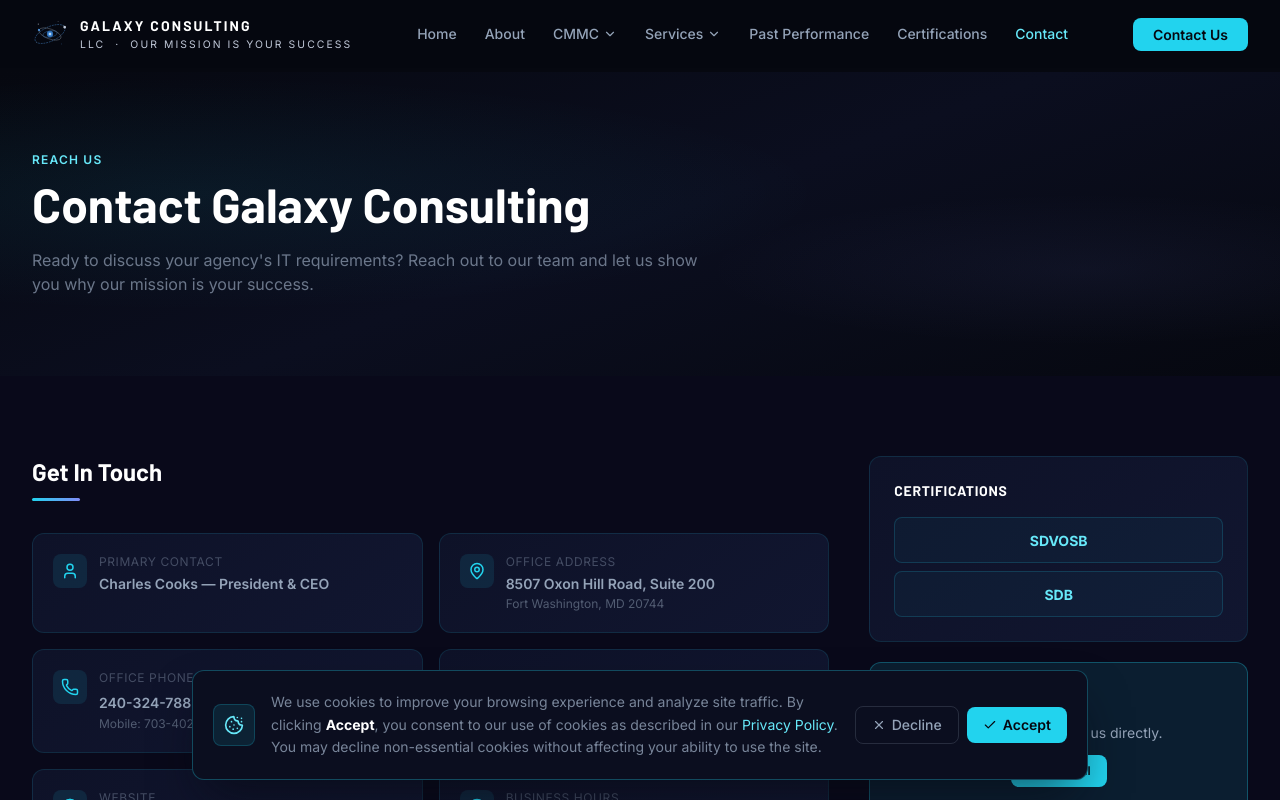
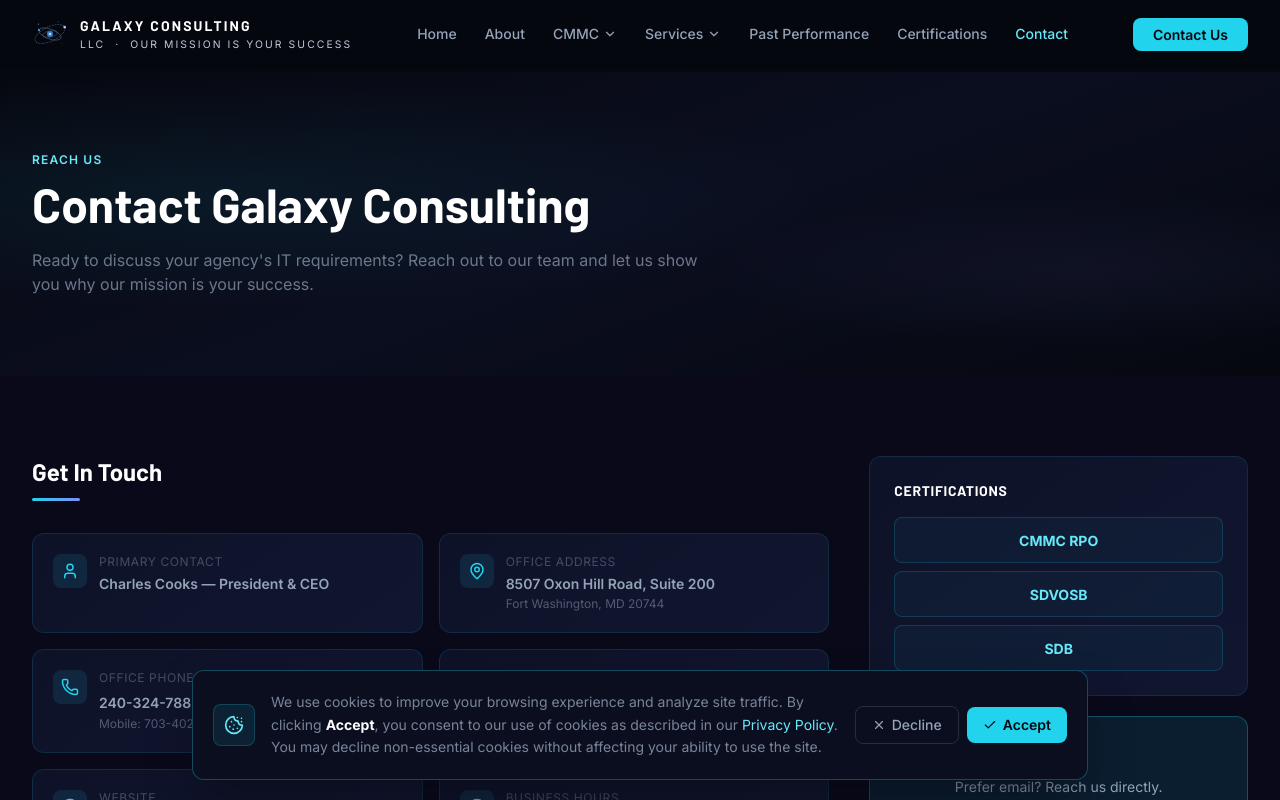
Before and after one commit to gwcusa/galaxy-consulting, a Next.js app: page /contact in a window 1280 px wide. Shown: the top 800 px of the page. Built offline with nearby package versions, Linux system fonts and the light colour scheme.

Commit message:
Add CMMC RPO to contact page certifications sidebar
Co-Authored-By: Claude Sonnet 4.6 <noreply@anthropic.com>

```diff
--- a/src/app/contact/page.tsx
+++ b/src/app/contact/page.tsx
@@ -83,7 +83,7 @@ export default function ContactPage() {
               <div className="card-surface rounded-xl border border-blue-accent/20 p-6">
                 <h3 className="text-white font-bold text-sm uppercase tracking-wider mb-4" style={{ fontFamily:'var(--font-barlow)' }}>Certifications</h3>
                 <div className="space-y-2">
-                  {['SDVOSB','SDB'].map((c) => (
+                  {['CMMC RPO','SDVOSB','SDB'].map((c) => (
                     <div key={c} className="cert-badge rounded-lg px-4 py-2.5 text-center">
                       <span className="text-blue-bright font-bold text-sm" style={{ fontFamily:'var(--font-inter)' }}>{c}</span>
                     </div>
```
